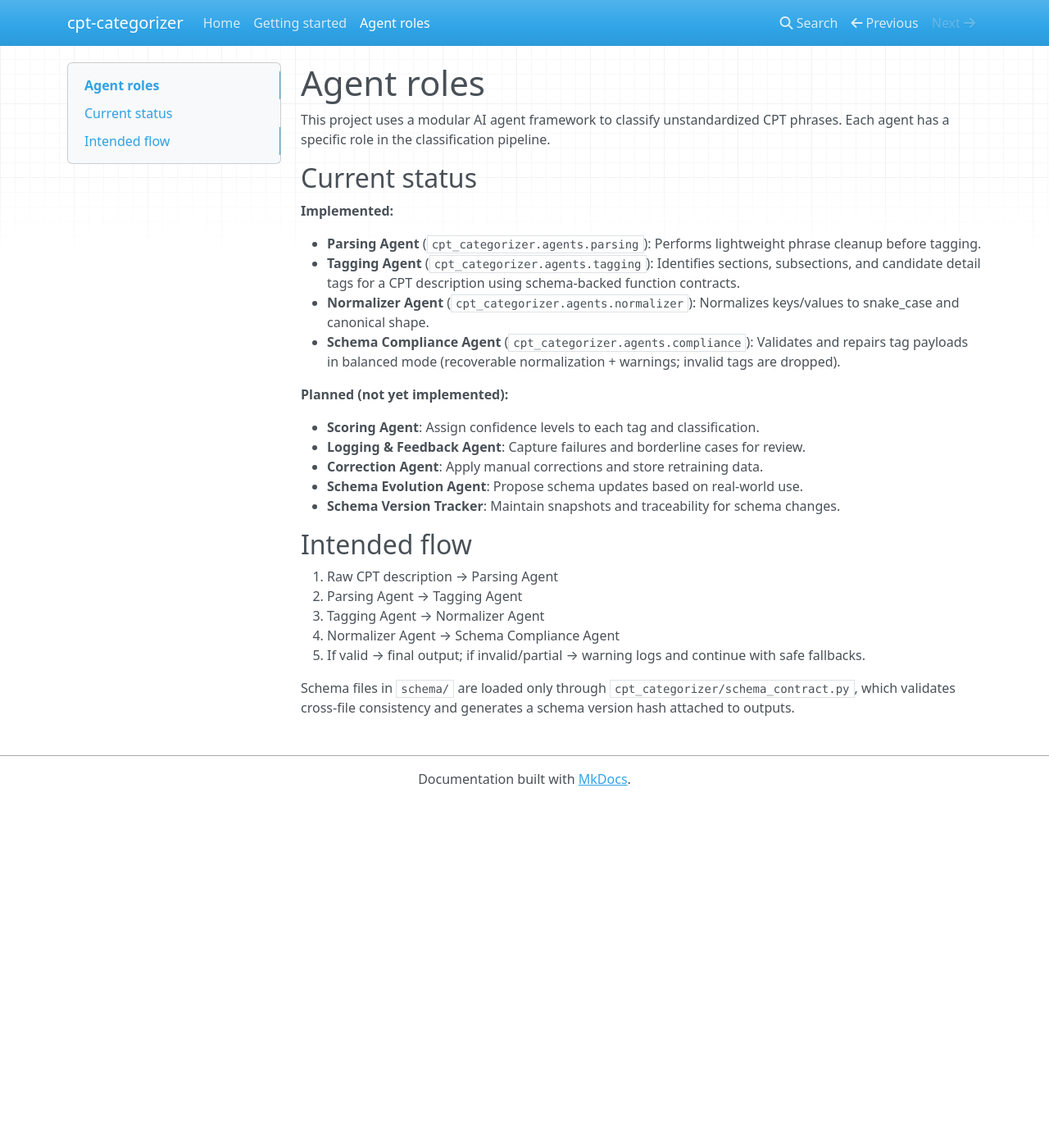
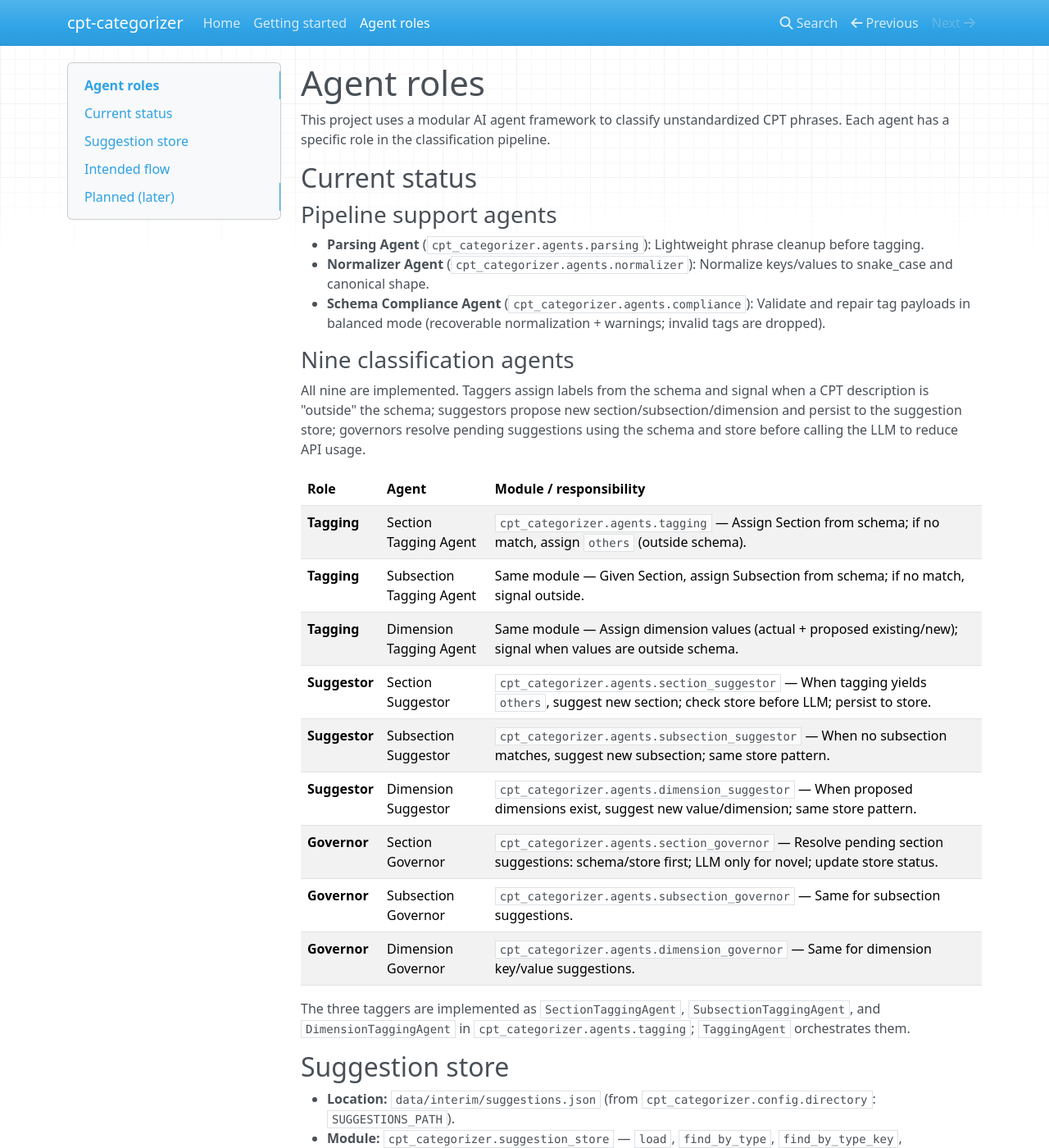
Before and after one commit to euJue07/cpt-categorizer, an MkDocs documentation site: the page built from docs/docs/agent_roles.md, in a window 1280 px wide and 1400 px high. Shown: the whole window at 82% size. Built offline with MkDocs 1.6.1, drawn with Linux system fonts in a browser that asks for light colours; nearby versions of some CDN libraries; some of the changed text lies outside the part shown.

Commit message:
Update documentation to reflect the implementation of nine classification agents, including taggers, suggestors, and governors. Enhanced descriptions of agent roles and the suggestion store functionality, ensuring clarity on the intended flow and responsibilities within the pipeline.

```diff
--- a/docs/docs/agent_roles.md
+++ b/docs/docs/agent_roles.md
@@ -4,27 +4,50 @@ This project uses a modular AI agent framework to classify unstandardized CPT ph
 
 ## Current status
 
-**Implemented:**
+### Pipeline support agents
 
-- **Parsing Agent** (`cpt_categorizer.agents.parsing`): Performs lightweight phrase cleanup before tagging.
-- **Tagging Agent** (`cpt_categorizer.agents.tagging`): Identifies sections, subsections, and candidate detail tags for a CPT description using schema-backed function contracts.
-- **Normalizer Agent** (`cpt_categorizer.agents.normalizer`): Normalizes keys/values to snake_case and canonical shape.
-- **Schema Compliance Agent** (`cpt_categorizer.agents.compliance`): Validates and repairs tag payloads in balanced mode (recoverable normalization + warnings; invalid tags are dropped).
+- **Parsing Agent** (`cpt_categorizer.agents.parsing`): Lightweight phrase cleanup before tagging.
+- **Normalizer Agent** (`cpt_categorizer.agents.normalizer`): Normalize keys/values to snake_case and canonical shape.
+- **Schema Compliance Agent** (`cpt_categorizer.agents.compliance`): Validate and repair tag payloads in balanced mode (recoverable normalization + warnings; invalid tags are dropped).
 
-**Planned (not yet implemented):**
+### Nine classification agents
 
-- **Scoring Agent**: Assign confidence levels to each tag and classification.
-- **Logging & Feedback Agent**: Capture failures and borderline cases for review.
-- **Correction Agent**: Apply manual corrections and store retraining data.
-- **Schema Evolution Agent**: Propose schema updates based on real-world use.
-- **Schema Version Tracker**: Maintain snapshots and traceability for schema changes.
+All nine are implemented. Taggers assign labels from the schema and signal when a CPT description is "outside" the schema; suggestors propose new section/subsection/dimension and persist to the suggestion store; governors resolve pending suggestions using the schema and store before calling the LLM to reduce API usage.
+
+| Role        | Agent                    | Module / responsibility |
+|------------|--------------------------|--------------------------|
+| **Tagging** | Section Tagging Agent    | `cpt_categorizer.agents.tagging` — Assign Section from schema; if no match, assign `others` (outside schema). |
+| **Tagging** | Subsection Tagging Agent | Same module — Given Section, assign Subsection from schema; if no match, signal outside. |
+| **Tagging** | Dimension Tagging Agent  | Same module — Assign dimension values (actual + proposed existing/new); signal when values are outside schema. |
+| **Suggestor** | Section Suggestor       | `cpt_categorizer.agents.section_suggestor` — When tagging yields `others`, suggest new section; check store before LLM; persist to store. |
+| **Suggestor** | Subsection Suggestor    | `cpt_categorizer.agents.subsection_suggestor` — When no subsection matches, suggest new subsection; same store pattern. |
+| **Suggestor** | Dimension Suggestor     | `cpt_categorizer.agents.dimension_suggestor` — When proposed dimensions exist, suggest new value/dimension; same store pattern. |
+| **Governor** | Section Governor        | `cpt_categorizer.agents.section_governor` — Resolve pending section suggestions: schema/store first; LLM only for novel; update store status. |
+| **Governor** | Subsection Governor     | `cpt_categorizer.agents.subsection_governor` — Same for subsection suggestions. |
+| **Governor** | Dimension Governor      | `cpt_categorizer.agents.dimension_governor` — Same for dimension key/value suggestions. |
+
+The three taggers are implemented as `SectionTaggingAgent`, `SubsectionTaggingAgent`, and `DimensionTaggingAgent` in `cpt_categorizer.agents.tagging`; `TaggingAgent` orchestrates them.
+
+## Suggestion store
+
+- **Location:** `data/interim/suggestions.json` (from `cpt_categorizer.config.directory`: `SUGGESTIONS_PATH`).
+- **Module:** `cpt_categorizer.suggestion_store` — `load`, `find_by_type`, `find_by_type_key`, `find_by_status`, `append`, `update_status`.
+- **Record shape:** `type` (section | subsection | dimension), `suggested_key`, `suggested_description` or `suggested_values`, `context`, `status` (pending | accepted | rejected | duplicate), `source`, `created_at`, `id`.
+- **Usage:** Suggestors query by (type, key, context) before calling the LLM and append new suggestions; governors read pending suggestions, resolve via schema/store or LLM, then call `update_status`. Accepted suggestions can be promoted into `schema/sections.json`, `schema/subsections.json`, or `schema/dimensions.json` in a later workflow.
 
 ## Intended flow
 
-1. Raw CPT description → Parsing Agent
-2. Parsing Agent → Tagging Agent
-3. Tagging Agent → Normalizer Agent
-4. Normalizer Agent → Schema Compliance Agent
-5. If valid → final output; if invalid/partial → warning logs and continue with safe fallbacks.
+1. Raw CPT description → **Parsing Agent**.
+2. **Tagging:** Section → Subsection → Dimension (orchestrated by `TaggingAgent`). On section `others` → Section Suggestor; on empty subsection → Subsection Suggestor; on proposed dimensions → Dimension Suggestor. Each suggestor checks the store first, then optionally calls the LLM and appends to the store.
+3. **Normalizer Agent** → **Schema Compliance Agent** → output or warnings.
+4. After processing all rows: Section, Subsection, and Dimension **Governors** resolve all pending suggestions (schema + store first; LLM only for novel suggestions), updating store status.
 
 Schema files in `schema/` are loaded only through `cpt_categorizer/schema_contract.py`, which validates cross-file consistency and generates a schema version hash attached to outputs.
+
+## Planned (later)
+
+- **Scoring Agent:** Assign confidence levels to each tag and classification.
+- **Logging & Feedback Agent:** Capture failures and borderline cases for review.
+- **Correction Agent:** Apply manual corrections and store retraining data.
+- **Schema Evolution Agent:** Propose schema updates based on real-world use.
+- **Schema Version Tracker:** Maintain snapshots and traceability for schema changes.
```
Also changed, not shown: docs/PLAN.md (+2 -1 lines).
